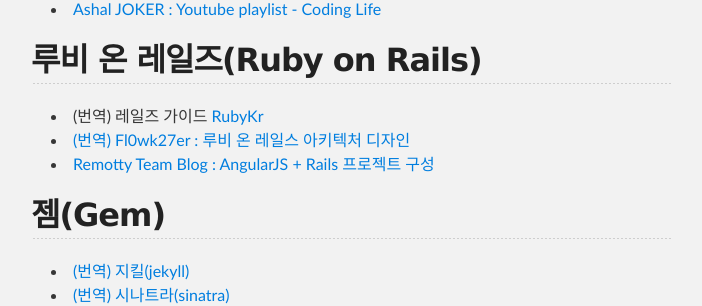
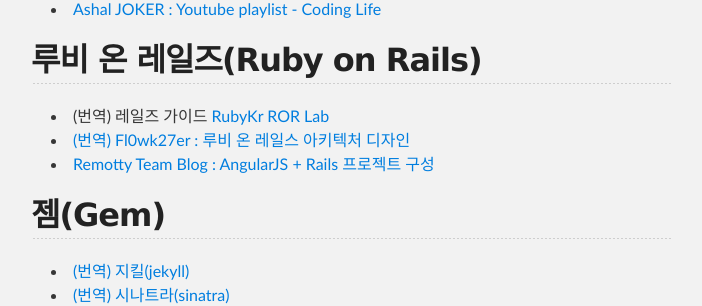
Before and after one commit to rubykr/rubykr.github.io, a Jekyll site: the page built from index.md, in a window 1280 px wide and 900 px high, scrolled down 483 px. Shown: the part 154-460 px from the top of the window, without its empty margins (289-991 px from the left). Built offline with Jekyll 4.4.1, drawn with Linux system fonts in a browser that asks for light colours; Markdown is read by kramdown in place of the engine named in the settings.

Commit message:
Fix markup

```diff
--- a/index.md
+++ b/index.md
@@ -24,7 +24,7 @@
 
 ## 루비 온 레일즈(Ruby on Rails)
 
-- (번역) 레일즈 가이드 [RubyKr](http://rorlab.org/rg/index.html">ROR Lab.</a> <a href="http://rubykr.github.io/rails_guides/)
+- (번역) 레일즈 가이드 [RubyKr](http://rorlab.org/rg/index.html) [ROR Lab](http://rubykr.github.io/rails_guides/)
 - [(번역) Fl0wk27er : 루비 온 레일스 아키텍처 디자인](http://flowkater.github.io/blog/2013/08/12/rails-architecture/)
 - [Remotty Team Blog : AngularJS + Rails 프로젝트 구성](http://blog.remotty.com/blog/2014/02/01/angularjs-plus-rails-peurojegteu-guseong/)
 
```
